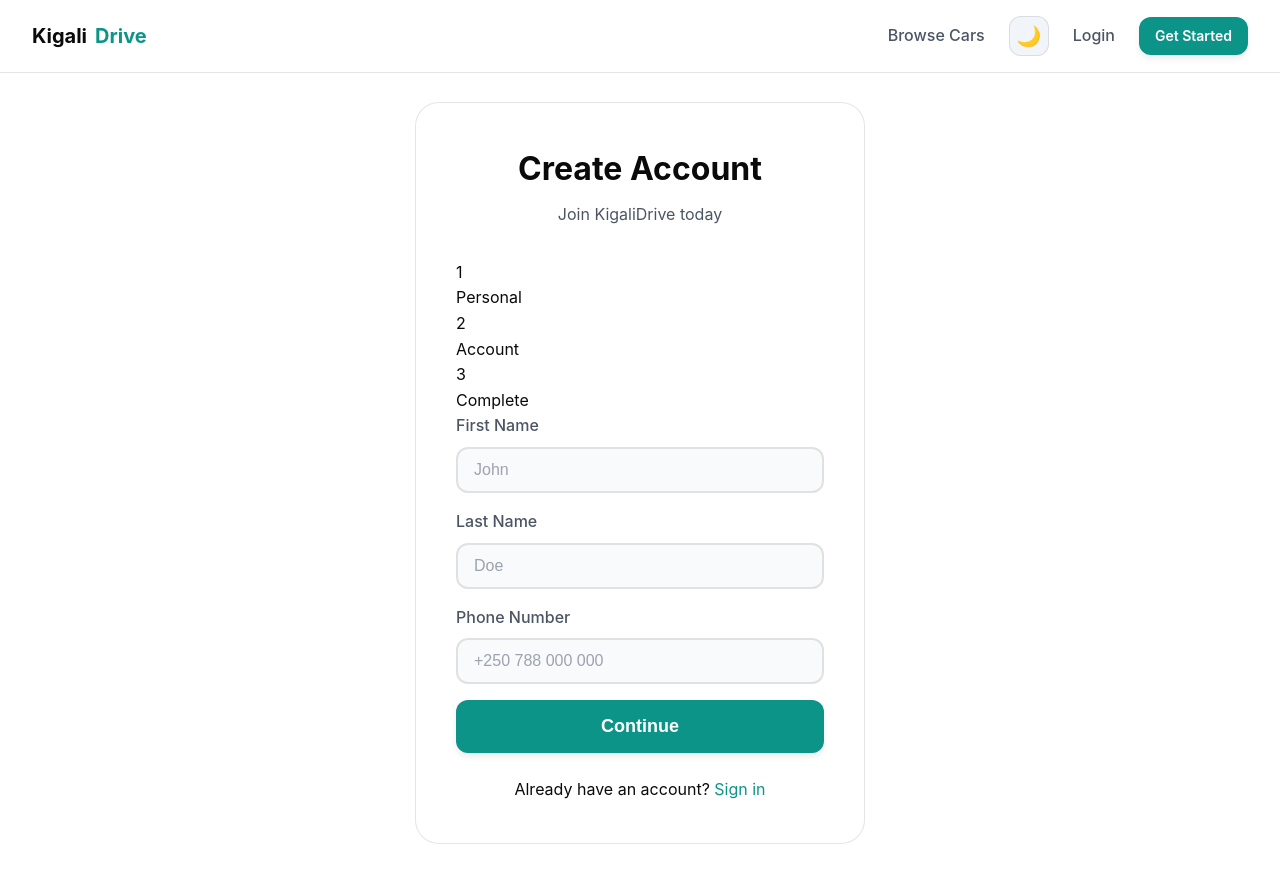
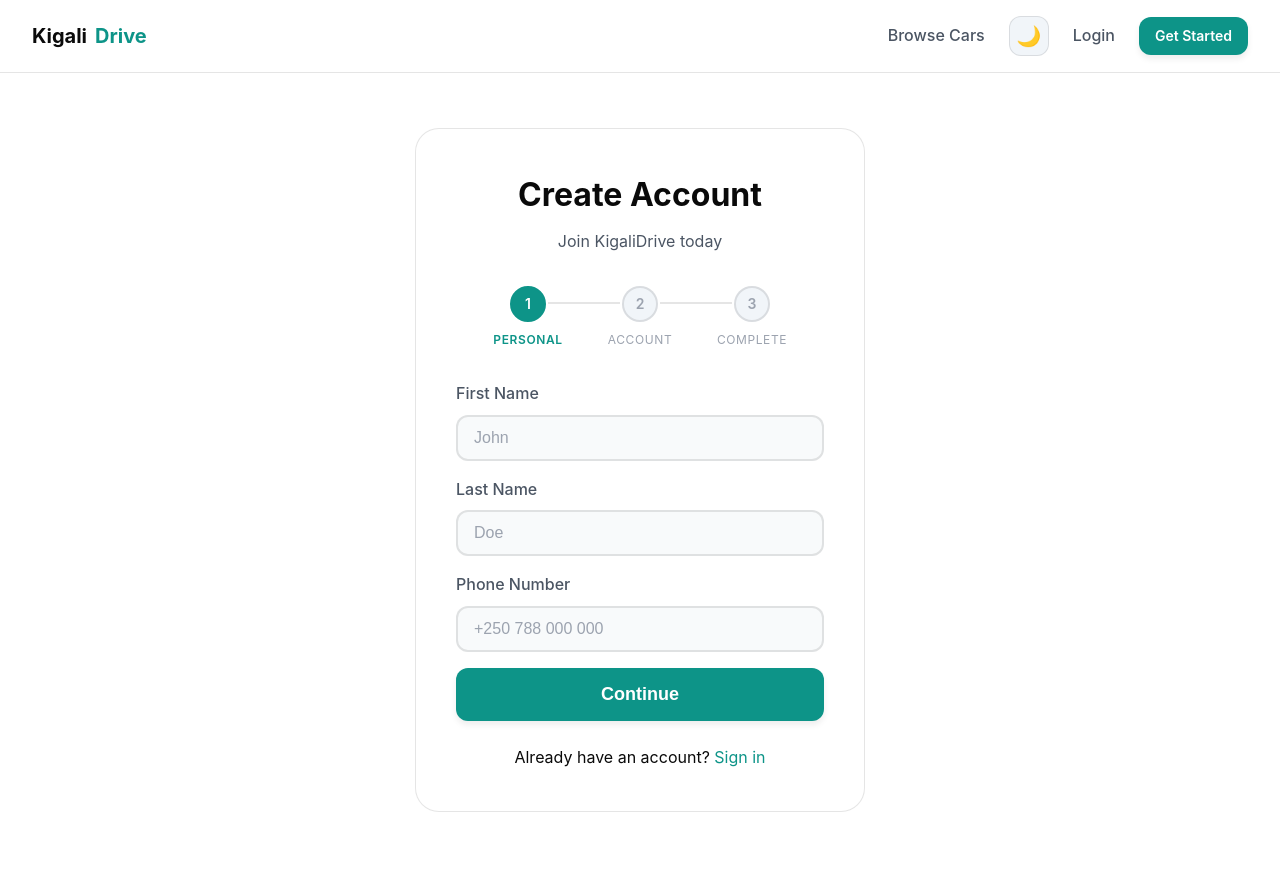
Before and after one commit to Freedauce/Group4, a React (Vite) app in the folder kigalidrive-frontend/: page /register in a window 1280 px wide. Built offline with nearby package versions, Linux system fonts and the light colour scheme; no server answers.

Commit message:
fix: Google button width, progress steps styling, and role cards design

```diff
--- a/kigalidrive-frontend/src/index.css
+++ b/kigalidrive-frontend/src/index.css
@@ -707,6 +707,120 @@
   margin-bottom: var(--spacing-8);
 }
 
+/* ===== PROGRESS STEPS ===== */
+.progress-steps {
+  display: flex;
+  justify-content: space-between;
+  align-items: flex-start;
+  margin-bottom: var(--spacing-8);
+  padding: 0 var(--spacing-4);
+}
+
+.progress-step {
+  display: flex;
+  flex-direction: column;
+  align-items: center;
+  flex: 1;
+  position: relative;
+}
+
+.progress-step:not(:last-child)::after {
+  content: '';
+  position: absolute;
+  top: 16px;
+  left: calc(50% + 20px);
+  right: calc(-50% + 20px);
+  height: 2px;
+  background: var(--border-color);
+  z-index: 0;
+}
+
+.progress-step.completed:not(:last-child)::after {
+  background: var(--accent);
+}
+
+.progress-step-number {
+  width: 36px;
+  height: 36px;
+  border-radius: 50%;
+  display: flex;
+  align-items: center;
+  justify-content: center;
+  font-weight: 600;
+  font-size: var(--font-size-sm);
+  background: var(--bg-tertiary);
+  color: var(--text-muted);
+  border: 2px solid var(--border-color);
+  transition: all var(--transition-normal);
+  z-index: 1;
+}
+
+.progress-step.active .progress-step-number {
+  background: var(--accent);
+  color: white;
+  border-color: var(--accent);
+}
+
+.progress-step.completed .progress-step-number {
+  background: var(--accent);
+  color: white;
+  border-color: var(--accent);
+}
+
+.progress-step-label {
+  margin-top: var(--spacing-2);
+  font-size: var(--font-size-xs);
+  color: var(--text-muted);
+  text-transform: uppercase;
+  letter-spacing: 0.05em;
+}
+
+.progress-step.active .progress-step-label {
+  color: var(--accent);
+  font-weight: 600;
+}
+
+/* ===== ROLE SELECTION CARDS ===== */
+.role-cards {
+  display: grid;
+  grid-template-columns: 1fr 1fr;
+  gap: var(--spacing-4);
+  margin-bottom: var(--spacing-6);
+}
+
+.role-card {
+  padding: var(--spacing-4);
+  border: 2px solid var(--border-color);
+  border-radius: var(--radius-lg);
+  cursor: pointer;
+  transition: all var(--transition-fast);
+  text-align: center;
+}
+
+.role-card:hover {
+  border-color: var(--accent);
+}
+
+.role-card.selected {
+  border-color: var(--accent);
+  background: var(--accent-glow);
+}
+
+.role-card-icon {
+  font-size: 1.5rem;
+  margin-bottom: var(--spacing-2);
+}
+
+.role-card-title {
+  font-weight: 600;
+  margin-bottom: var(--spacing-1);
+}
+
+.role-card-desc {
+  font-size: var(--font-size-xs);
+  color: var(--text-muted);
+}
+
 /* ===== LOADING SPINNER ===== */
 .spinner {
   width: 40px;
--- a/kigalidrive-frontend/src/pages/Login.jsx
+++ b/kigalidrive-frontend/src/pages/Login.jsx
@@ -35,7 +35,7 @@
                     {
                         theme: 'filled_black',
                         size: 'large',
-                        width: '100%',
+                        width: 300,
                         text: 'signin_with'
                     }
                 );
--- a/kigalidrive-frontend/src/pages/Register.jsx
+++ b/kigalidrive-frontend/src/pages/Register.jsx
@@ -226,39 +226,23 @@
                         <>
                             <div className="form-group">
                                 <label className="form-label">Account Type</label>
-                                <div style={{ display: 'flex', gap: '1rem', marginTop: '0.5rem' }}>
-                                    <label className="card" style={{ flex: 1, cursor: 'pointer', padding: '1rem' }}>
-                                        <input
-                                            type="radio"
-                                            name="role"
-                                            value={4}
-                                            checked={formData.role === 4}
-                                            onChange={handleChange}
-                                            style={{ marginRight: '0.5rem' }}
-                                        />
-                                        <div style={{ marginTop: '0.5rem' }}>
-                                            <strong>🚗 Client</strong>
-                                            <p style={{ fontSize: '0.75rem', color: 'var(--color-gray-500)', marginTop: '0.25rem' }}>
-                                                I want to rent cars
-                                            </p>
-                                        </div>
-                                    </label>
-                                    <label className="card" style={{ flex: 1, cursor: 'pointer', padding: '1rem' }}>
-                                        <input
-                                            type="radio"
-                                            name="role"
-                                            value={3}
-                                            checked={formData.role === 3}
-                                            onChange={handleChange}
-                                            style={{ marginRight: '0.5rem' }}
-                                        />
-                                        <div style={{ marginTop: '0.5rem' }}>
-                                            <strong>🔑 Car Owner</strong>
-                                            <p style={{ fontSize: '0.75rem', color: 'var(--color-gray-500)', marginTop: '0.25rem' }}>
-                                                I want to rent out my cars
-                                            </p>
-                                        </div>
-                                    </label>
+                                <div className="role-cards">
+                                    <div
+                                        className={`role-card ${formData.role === 4 ? 'selected' : ''}`}
+                                        onClick={() => setFormData({ ...formData, role: 4 })}
+                                    >
+                                        <div className="role-card-icon">🚗</div>
+                                        <div className="role-card-title">Client</div>
+                                        <div className="role-card-desc">I want to rent cars</div>
+                                    </div>
+                                    <div
+                                        className={`role-card ${formData.role === 3 ? 'selected' : ''}`}
+                                        onClick={() => setFormData({ ...formData, role: 3 })}
+                                    >
+                                        <div className="role-card-icon">🔑</div>
+                                        <div className="role-card-title">Car Owner</div>
+                                        <div className="role-card-desc">I want to rent out my cars</div>
+                                    </div>
                                 </div>
                             </div>
 
```
Also changed, not shown: 1 other file (tests, documents, lock files or other folders).
